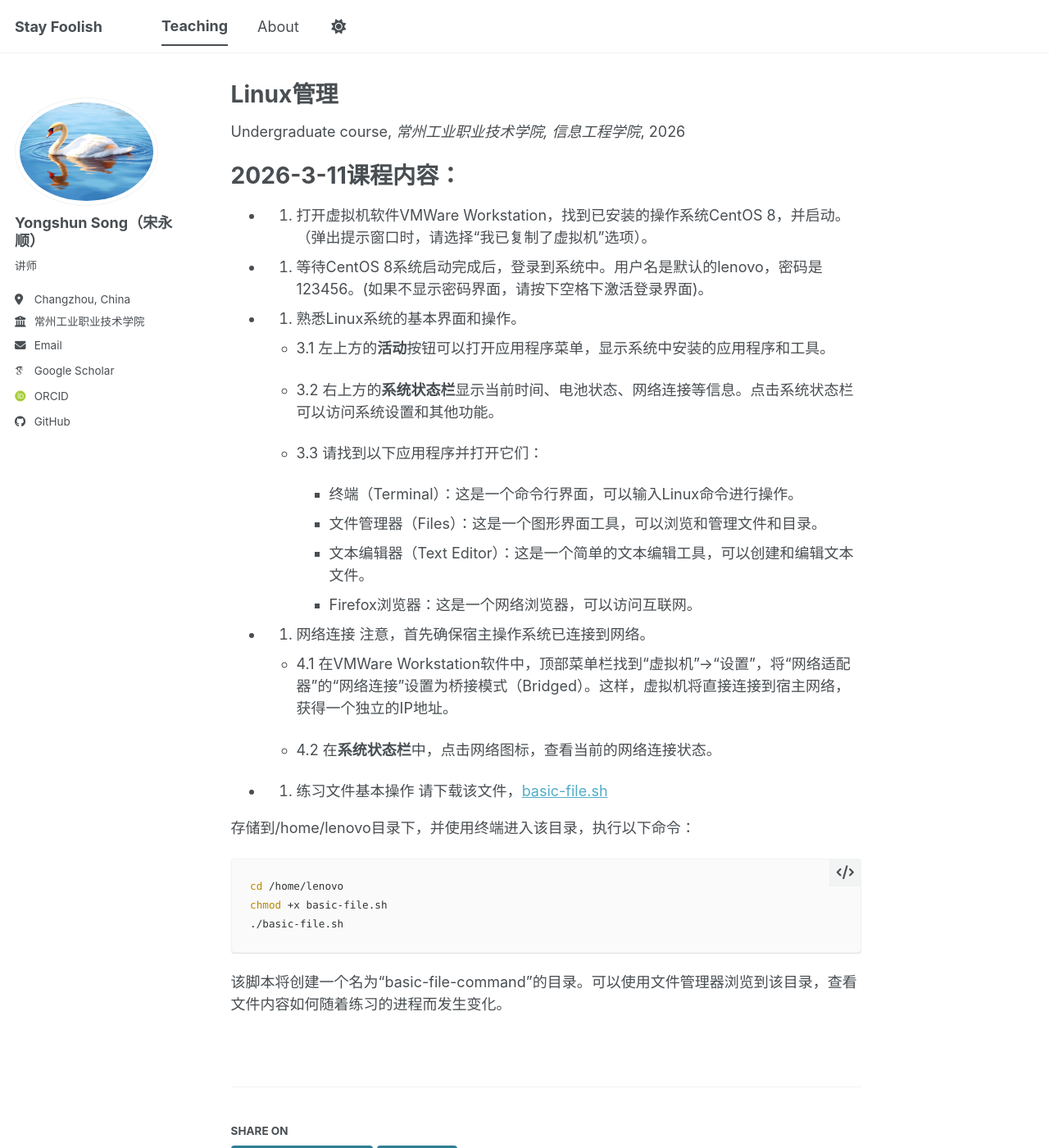
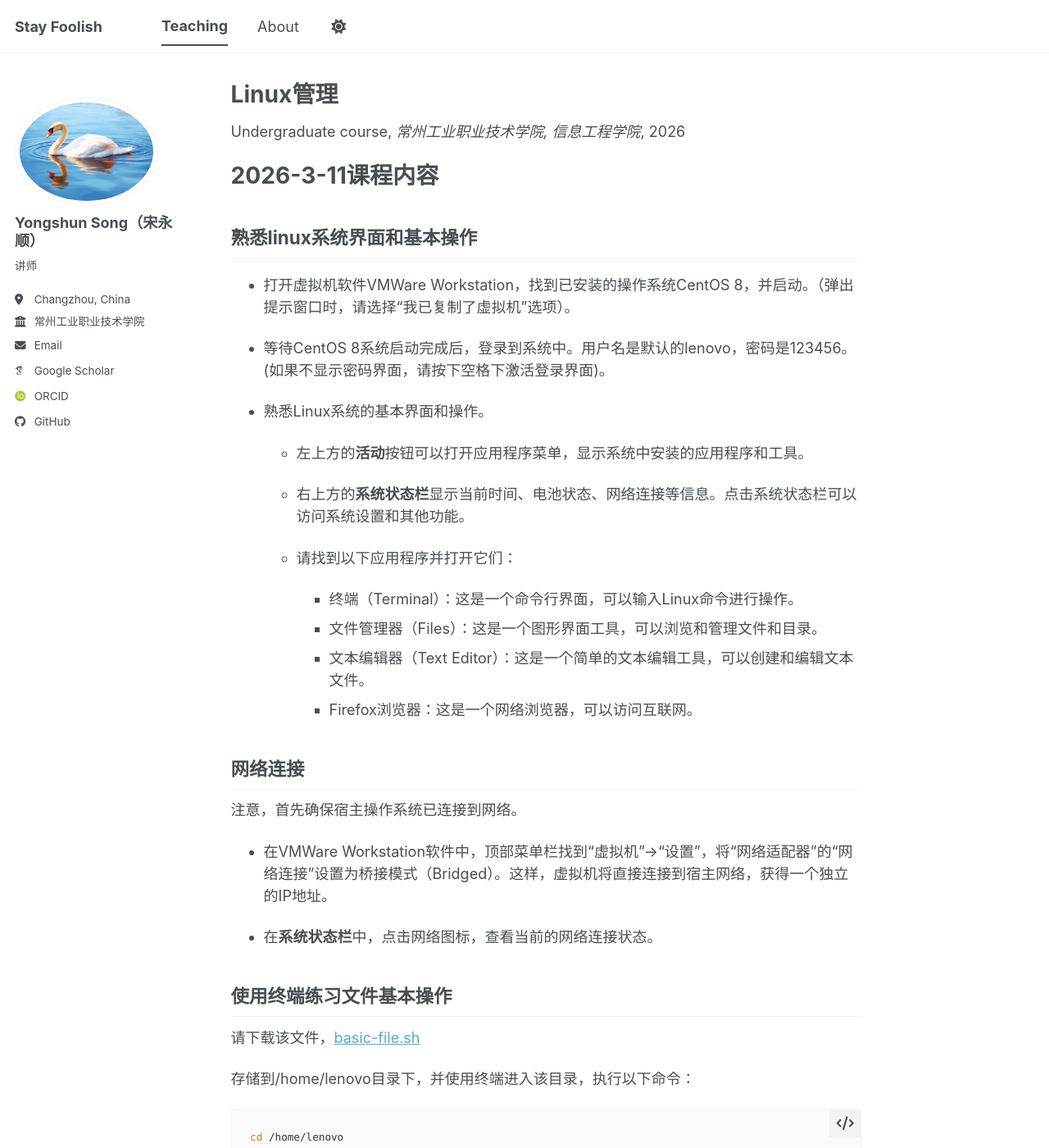
Before and after one commit to songyongshun/songyongshun.github.io, a Jekyll site: the page built from _teaching/2026-spring-teaching-1.md, in a window 1280 px wide and 1400 px high. Shown: the whole window at 82% size. Built offline with Jekyll 4.4.1, drawn with Linux system fonts in a browser that asks for light colours; some web fonts are replaced; a script bundle is joined from its source files by our own code; library files that are not in the unit come from our copies; some of the changed text lies outside the part shown.

Commit message:
更新序号添加sudo等

````diff
--- a/_teaching/2026-spring-teaching-1.md
+++ b/_teaching/2026-spring-teaching-1.md
@@ -9,34 +9,35 @@ location: "Changzhou, China"
 ---
 
 
-2026-3-11课程内容：
+2026-3-11课程内容
 ===========
 
-- 1. 打开虚拟机软件VMWare Workstation，找到已安装的操作系统CentOS 8，并启动。（弹出提示窗口时，请选择“我已复制了虚拟机”选项）。
+## 熟悉linux系统界面和基本操作
+- 打开虚拟机软件VMWare Workstation，找到已安装的操作系统CentOS 8，并启动。（弹出提示窗口时，请选择“我已复制了虚拟机”选项）。
 
-- 2. 等待CentOS 8系统启动完成后，登录到系统中。用户名是默认的lenovo，密码是123456。(如果不显示密码界面，请按下空格下激活登录界面)。
+- 等待CentOS 8系统启动完成后，登录到系统中。用户名是默认的lenovo，密码是123456。(如果不显示密码界面，请按下空格下激活登录界面)。
 
-- 3. 熟悉Linux系统的基本界面和操作。
+- 熟悉Linux系统的基本界面和操作。
 
-  - 3.1 左上方的**活动**按钮可以打开应用程序菜单，显示系统中安装的应用程序和工具。
+  - 左上方的**活动**按钮可以打开应用程序菜单，显示系统中安装的应用程序和工具。
 
-  - 3.2 右上方的**系统状态栏**显示当前时间、电池状态、网络连接等信息。点击系统状态栏可以访问系统设置和其他功能。
+  - 右上方的**系统状态栏**显示当前时间、电池状态、网络连接等信息。点击系统状态栏可以访问系统设置和其他功能。
 
-  - 3.3 请找到以下应用程序并打开它们：
+  - 请找到以下应用程序并打开它们：
     - 终端（Terminal）：这是一个命令行界面，可以输入Linux命令进行操作。
     - 文件管理器（Files）：这是一个图形界面工具，可以浏览和管理文件和目录。
     - 文本编辑器（Text Editor）：这是一个简单的文本编辑工具，可以创建和编辑文本文件。
     - Firefox浏览器：这是一个网络浏览器，可以访问互联网。
 
 
-- 4. 网络连接
+## 网络连接
 注意，首先确保宿主操作系统已连接到网络。
 
-  - 4.1 在VMWare Workstation软件中，顶部菜单栏找到“虚拟机”->“设置”，将“网络适配器”的“网络连接”设置为桥接模式（Bridged）。这样，虚拟机将直接连接到宿主网络，获得一个独立的IP地址。
+- 在VMWare Workstation软件中，顶部菜单栏找到“虚拟机”->“设置”，将“网络适配器”的“网络连接”设置为桥接模式（Bridged）。这样，虚拟机将直接连接到宿主网络，获得一个独立的IP地址。
 
-  - 4.2 在**系统状态栏**中，点击网络图标，查看当前的网络连接状态。
+- 在**系统状态栏**中，点击网络图标，查看当前的网络连接状态。
 
-- 5. 练习文件基本操作
+## 使用终端练习文件基本操作
 请下载该文件，[basic-file.sh](/files/teaching/2026-spring-teaching-1/basic-file.sh)
 
 存储到/home/lenovo目录下，并使用终端进入该目录，执行以下命令：
@@ -47,3 +48,10 @@ chmod +x basic-file.sh
 ./basic-file.sh
 ```
 该脚本将创建一个名为“basic-file-command”的目录。可以使用文件管理器浏览到该目录，查看文件内容如何随着练习的进程而发生变化。
+
+
+注意：如果提示没有权限，可以通过添加sudo命令来提升权限：
+```bash
+sudo ./basic-file.sh
+```
+当提示输入密码的时候，请输入123456（注意输入密码时不会显示任何字符）。
````
